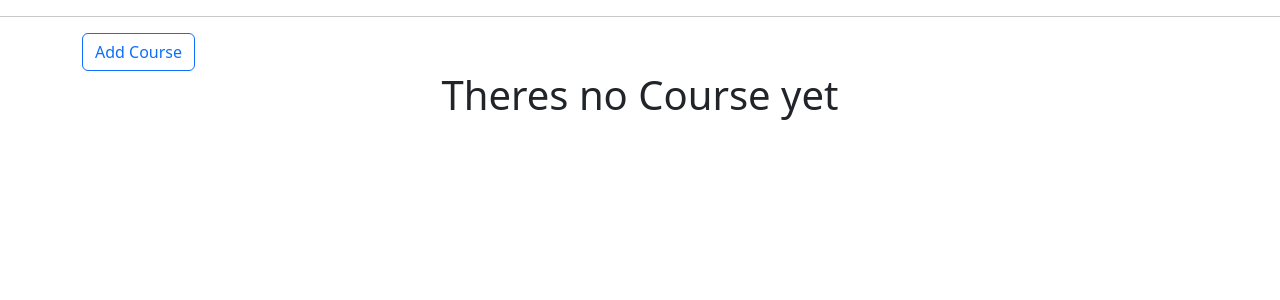
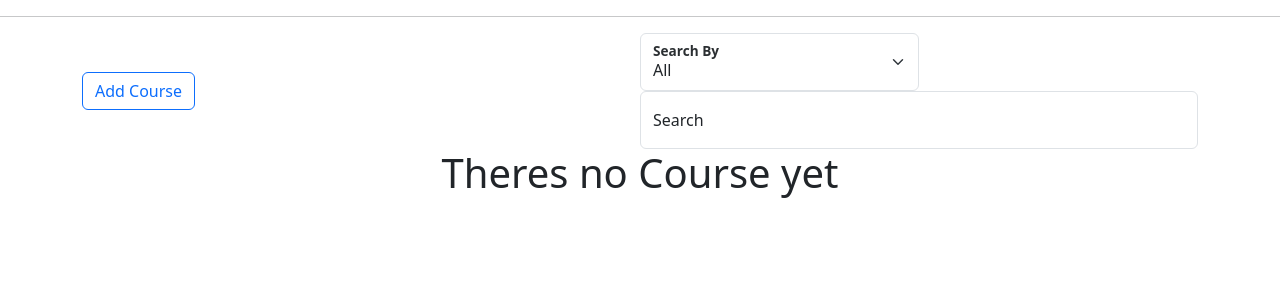
Before and after one commit to lenard9191/ssis-flask, a Flask app: page /course in a window 1280 px wide. Shown: the part 72-372 px from the top of the page. Run offline with Flask 3, Linux system fonts and the light colour scheme; data that the repository does not hold is empty.

Commit message:
added search course functinoality

```diff
--- a/ssis/models/Course.py
+++ b/ssis/models/Course.py
@@ -35,14 +35,22 @@ class Course():
         cursor.close()
 
     @classmethod
-    def search(cls, input):
+    def search(cls, input, filter):
         cursor = mysql.connection.cursor()
-        cursor.execute("SELECT * FROM course WHERE code LIKE %s OR name LIKE %s OR college_code LIKE %s", (f"%{input}%",f"%{input}%",f"%{input}%"))
         coursess = []
+
+        if filter == "0":
+            cursor.execute("SELECT * FROM course WHERE code LIKE %s OR name LIKE %s OR college_code LIKE %s", (f"%{input}%", f"%{input}%", f"%{input}%"))
+        elif filter == "1":
+            cursor.execute("SELECT * FROM course WHERE code LIKE %s", (f"%{input}%",))
+        elif filter == "2":
+            cursor.execute("SELECT * FROM course WHERE name LIKE %s", (f"%{input}%",))
+        elif filter == "3":
+            cursor.execute("SELECT * FROM course WHERE college_code LIKE %s", (f"%{input}%",))
         for courses_data in cursor.fetchall():
-            courses = Course(code = courses_data[0] , name = courses_data[1], college_code=courses_data[2],)
+            courses = Course(code=courses_data[0], name=courses_data[1], college_code=courses_data[2])
             coursess.append(courses)
-        cursor.close
+        cursor.close()
 
         return coursess
 
--- a/ssis/routes/course.py
+++ b/ssis/routes/course.py
@@ -82,3 +82,24 @@ def course_edit():
             return jsonify({
                 'error' : e
             })
+
+@course_bp.route("/course/search", methods=['GET','POST'])
+def course_search():
+    input = request.args.get("querycourse")
+    filter = request.args.get("filter_course")
+    if input:
+        courses = Course.search(input,filter)
+        if not courses:
+            filter_message = ""
+            if filter == "0":
+                filter_message = "Course Code or Course name or Course College Code"
+            elif filter == "1":
+                filter_message = "Course Code"
+            elif filter == "2":
+                filter_message = "ourse name"
+            elif filter == "3":
+                filter_message = "Course College Code"
+            return render_template('course_home.html', courseInput = input, search = True, hideAdd = True, filter_message=filter_message)
+        else:
+            return render_template('course_home.html', courses=courses, courseInput = input , hideAdd=True,search = True)
+    return redirect(url_for('course_bp.course'))
--- a/ssis/templates/course_home.html
+++ b/ssis/templates/course_home.html
@@ -1,15 +1,36 @@
-{% extends "master_layout.html" %} {% block content %}
+{% extends "master_layout.html" %}
+{% block content %}
 
 <div class="container">
   <div class="d-flex justify-content-between align-items-center">
-    <button
-      type="button"
-      class="btn btn-outline-primary"
-      data-bs-toggle="modal"
-      data-bs-target="#addCourse"
-    >
+    {% if search %}
+    <button id="gobackcourse" name="gobackcourse" type="button" class="btn btn-outline-dark">
+      Go Back
+    </button>
+    {% endif %}
+    {% if not hideAdd %}
+    <button type="button" class="btn btn-outline-primary" data-bs-toggle="modal" data-bs-target="#addCourse">
       Add Course
     </button>
+    {% endif %}
+    <form action="{{ url_for('course_bp.course_search') }}" style="width: 50%;" >
+
+        <div class="form-floating">
+            <select class="form-select" style="width: 50%;" aria-label="Default select example" id="filter_course" name="filter_course">
+                <option selected value="0">All</option>
+                <option value="1">Course Code</option>
+                <option value="2">Course Name</option>
+                <option value="3">Course College Code</option>
+              </select>
+              <label for="filter_course" class="text-secondary-emphasis fw-bold"
+              >Search By</label>
+          </div>
+      <div class="form-floating">
+        <input name="querycourse" class="form-control" id="searchBar" placeholder="Search">
+        <label for="searchBar">Search</label>
+
+      </div>
+    </form>
   </div>
 
   {% include 'course_add.html'%} {% if courses %}
@@ -33,26 +54,15 @@
         <th scope="row">{{course.name}}</th>
         <th scope="row">{{course.college_code}}</th>
         <td>
-          <button
-            type="button"
-            class="btn btn-outline-secondary edit-Course"
-            data-bs-toggle="modal"
-            data-bs-target="#editCourse"
-            data-course-code="{{course.code}}"
-            data-course-name="{{course.name}}"
-            data-course-college="{{course.college_code}}"
-          >
+          <button type="button" class="btn btn-outline-secondary edit-Course" data-bs-toggle="modal"
+            data-bs-target="#editCourse" data-course-code="{{course.code}}" data-course-name="{{course.name}}"
+            data-course-college="{{course.college_code}}">
             Edit Course
           </button>
         </td>
         <td>
-          <button
-            type="button"
-            class="btn btn-outline-danger delete-Course"
-            data-bs-toggle="modal"
-            data-bs-target="#deleteCourse"
-            data-course-code="{{course.code}}"
-          >
+          <button type="button" class="btn btn-outline-danger delete-Course" data-bs-toggle="modal"
+            data-bs-target="#deleteCourse" data-course-code="{{course.code}}">
             Delete Course
           </button>
         </td>
@@ -64,7 +74,7 @@
   {% elif courseInput %}
   <div class="d-flex justify-content-between flex-column align-items-center">
     <div class="alert alert-danger" role="alert">
-      Theres no Course Code or Name or CollegeCode Like: {{collegeInput}}
+      Theres no {{filter_message}} Like: {{courseInput}}
     </div>
   </div>
   {% else %}
```
